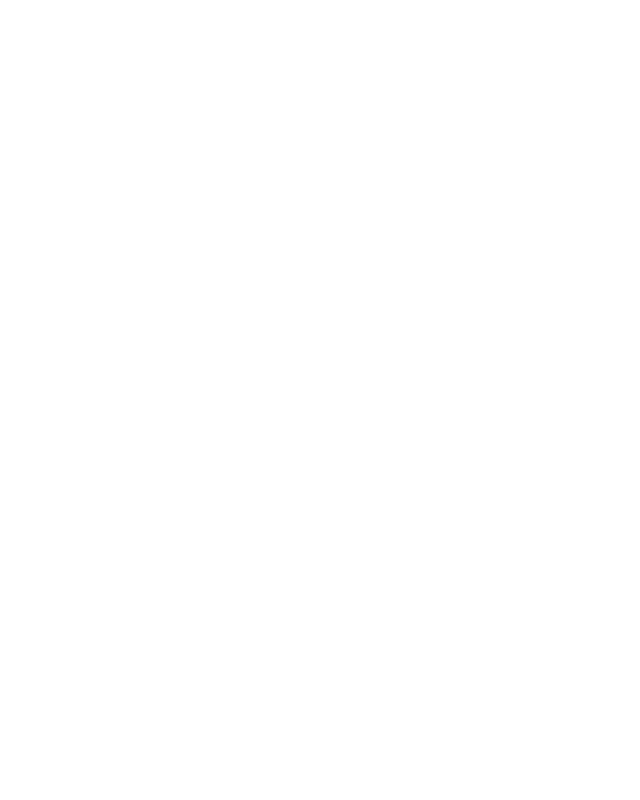
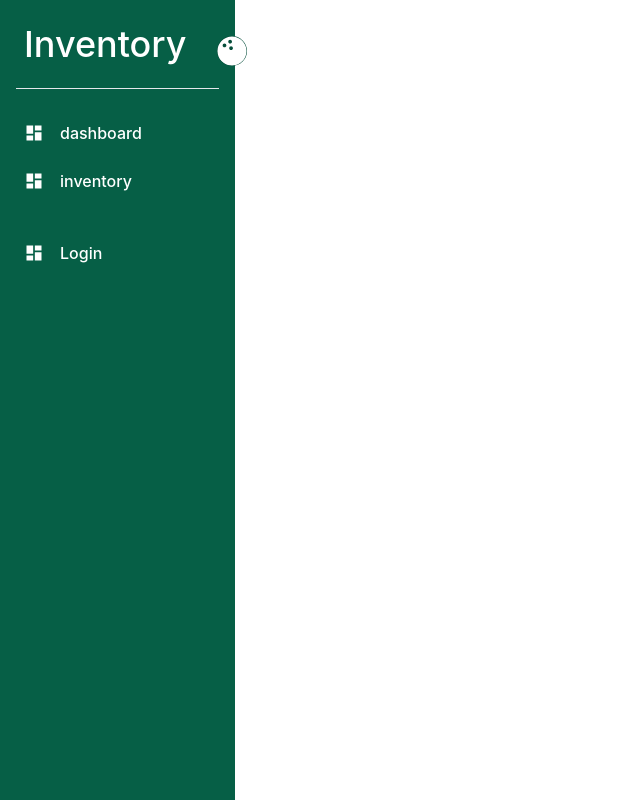
Before and after one commit to ddbonilla/Z-Prefix-CRUD-App, a React (Create React App) app in the folder client/: page / in a window 1280 px wide. Shown: the whole page, without its empty margins (0-640 px from the left). Built offline with nearby package versions, Linux system fonts and the light colour scheme.

Commit message:
table UI component created

```diff
--- a/client/package.json
+++ b/client/package.json
@@ -8,6 +8,8 @@
     "@testing-library/user-event": "^13.5.0",
     "react": "^18.2.0",
     "react-dom": "^18.2.0",
+    "react-icons": "^4.8.0",
+    "react-router-dom": "^6.10.0",
     "react-scripts": "5.0.1",
     "web-vitals": "^2.1.4"
   },
--- a/client/src/App.js
+++ b/client/src/App.js
@@ -1,11 +1,35 @@
+import { createContext, useState } from "react";
+import { Routes, Route } from "react-router-dom";
+import "./App.css";
 
-import './App.css';
+//components
+import Navbar from "./common/Navbar";
+import Dashboard from "./home/Dashboard";
+import Login from "./admin/Login";
+import Inventory from "./inventory/Inventory";
+import NotFound from "./common/NotFound";
+
+export const inventoryContext = createContext();
 
 function App() {
+  const [items, setItems] = useState();
+  const url = "http://localhost:3001";
+
   return (
-    <div className="App">
-
-    </div>
+    <inventoryContext.Provider value={{ items, setItems, url }}>
+      <div className="flex duration-300">
+        <Navbar />
+        <div className="grid grid-flow-col w-full h-screen">
+          <Routes>
+            <Route exact path="/" element={<Dashboard />} />
+            <Route path="/Dashboard" element={<Dashboard />} />
+            <Route path="/login" element={<Login />} />
+            <Route path="/inventory" element={<Inventory />} />
+            <Route path="/*" element={<NotFound />} />
+          </Routes>
+        </div>
+      </div>
+    </inventoryContext.Provider>
   );
 }
 
--- /dev/null
+++ b/client/src/admin/Login.js
@@ -0,0 +1,9 @@
+const Login = () => {
+    return (
+        <>
+
+        </>
+    );
+}
+
+export default Login;
--- /dev/null
+++ b/client/src/common/Navbar.js
@@ -0,0 +1,85 @@
+import { useState } from "react";
+import { Link } from "react-router-dom";
+
+//icons
+import { FaBowlingBall } from "react-icons/fa";
+import { RiDashboardFill } from "react-icons/ri";
+
+const Navbar = () => {
+  const [open, setOpen] = useState(true);
+
+  const links = [
+    { name: "dashboard", to: "/", icon: "" },
+    { name: "inventory", to: "/", icon: "" },
+  ];
+
+  const loginLink = (
+    <Link
+      to="Login"
+      className={
+        "text-white text-sm flex items-center gap-x-4 cursor-pointer p-2 hover:bg-light-white"
+      }
+    >
+      <RiDashboardFill className="text-xl block float-left" />
+      <span
+        className={`text-base font-medium flex-1 ${
+          !open && "hidden"
+        } duration-300`}
+      >
+        Login
+      </span>
+    </Link>
+  );
+
+  return (
+    <>
+      <div
+        className={`relative bg-emerald-800 h-screen
+        ${open ? "w-72" : "w-20"} duration-300`}
+      >
+        <FaBowlingBall
+          className={`absolute -right-3 top-9 rounded-full bg-emerald-900 text-white text-3xl
+            cursor-pointer ${!open && "rotate-180"}`}
+          onClick={() => setOpen(!open)}
+        />
+        <div className="inline-flex">
+          <h1
+            className={`brand text-white text-4xl font-medium origin-left p-6
+                ${!open && "scale-0"} duration-300`}
+          >
+            Inventory
+          </h1>
+        </div>
+        <hr className="mx-4 border-1" />
+        <div className="p-4">
+          {links.map((link, i) => (
+            <div key={Math.random()}>
+              <Link
+                key={i}
+                to={link.name}
+                className={`text-white text-sm flex items-center gap-x-4 cursor-pointer p-2
+                        hover:bg-light-white ${link.spacing ? "mt-9" : "mt-2"}`}
+              >
+                <span
+                  key={i} className={`text-xl block float-left`}>
+                  {link.icon ? link.icon : <RiDashboardFill />}
+                </span>
+                <span
+                  key={i + 1}
+                  className={`text-base font-medium flex-1 ${
+                    !open && "hidden"
+                  } duration-300`}
+                >
+                  {link.name}
+                </span>
+              </Link>
+            </div>
+          ))}
+        </div>
+        <div className="p-4">{loginLink}</div>
+      </div>
+    </>
+  );
+};
+
+export default Navbar;
--- /dev/null
+++ b/client/src/common/NotFound.js
@@ -0,0 +1,9 @@
+const NotFound = () => {
+    return (
+        <>
+            <pre>Content Not Found</pre>
+        </>
+    );
+}
+
+export default NotFound;
--- /dev/null
+++ b/client/src/home/Dashboard.js
@@ -0,0 +1,9 @@
+const Dashboard = () => {
+    return (
+        <>
+
+        </>
+    );
+}
+
+export default Dashboard;
--- /dev/null
+++ b/client/src/inventory/Inventory.js
@@ -0,0 +1,18 @@
+import Table from "./Table";
+
+const Inventory = () => {
+
+
+  return (
+    <>
+      {/* search bar */}
+      <div className="col-span-2 place-items-center max-h-fit w-full mt-20">
+        <div className="px-9">
+            <Table />
+        </div>
+      </div>
+    </>
+  );
+};
+
+export default Inventory;
--- /dev/null
+++ b/client/src/inventory/Table.js
@@ -0,0 +1,76 @@
+import { useContext, useEffect } from "react";
+import { inventoryContext } from "../App";
+
+import { SlOptionsVertical } from 'react-icons/sl';
+
+const Table = () => {
+  const { items, setItems, url } = useContext(inventoryContext);
+
+  const headers = [
+    { name: "" },
+    { name: "Item Name" },
+    { name: "Description" },
+    { name: "Quantity" },
+    { name: "Logged By" },
+  ];
+
+  useEffect(() => {
+    fetch(`${url}/inventory`)
+      .then((res) => res.json())
+      .then((data) => {
+        console.log(data);
+        setItems(data);
+      });
+  }, []);
+
+  return (
+    <>
+      <div className="mt-2 flex flex-col">
+        <div className="my-2 overflow-x-auto -mx-4 sm:mx-6 lg:mx-8">
+          <div className="py-2 align-middle inline-block min-w-full">
+            <div className="shadow overflow-hidden border-b border-gray-200 sm:rounded-lg">
+              <table className="min-w-full divide-y divide-gray-200">
+                <thead className="bg-gray-50">
+                  <tr>
+                    {headers.map((header, i) => (
+                      <th
+                        key={i}
+                        scope="col"
+                        className="px-6 py-3 text-left text-xs font-medium text-gray-500 uppercase tracking-wider"
+                      >
+                        {header.name}
+                      </th>
+                    ))}
+                  </tr>
+                </thead>
+                <tbody className="bg-white divide-y divide-gray-200">
+                {items.map((item, i) => (
+                    <tr>
+                      <td key={i} className="px-6 py-4 text-left text-xs font-medium text-gray-700 whitespace-nowrap">
+                        <SlOptionsVertical/>
+                      </td>
+                      <td key={i} className="px-6 py-4 text-left text-xs font-medium text-gray-700 whitespace-nowrap">
+                        {item.ItemName}
+                      </td>
+                      <td key={i} className="px-6 py-4 text-left text-xs font-medium text-gray-700 whitespace-nowrap">
+                        {item.Description}
+                      </td>
+                      <td key={i} className="px-6 py-4 text-left text-xs font-medium text-gray-700 whitespace-nowrap">
+                        {item.Quantity}
+                      </td>
+                      <td key={i} className="px-6 py-4 text-left text-xs font-medium text-gray-700 whitespace-nowrap">
+                        {item.UserId}
+                      </td>
+                    </tr>
+                  ))}
+                </tbody>
+              </table>
+            </div>
+          </div>
+        </div>
+      </div>
+    </>
+  );
+};
+
+export default Table;
--- a/client/tailwind.config.js
+++ b/client/tailwind.config.js
@@ -2,7 +2,11 @@
 module.exports = {
   content: ["./src/**/*.{html,js}"],
   theme: {
-    extend: {},
+    extend: {
+      colors: {
+        'light-white': 'rgba(255,255,255,0.18)'
+      }
+    },
   },
   plugins: [],
 }
```
Also changed, not shown: client/src/index.js (+4 -3 lines), 2 other files (tests, documents, lock files or other folders).
